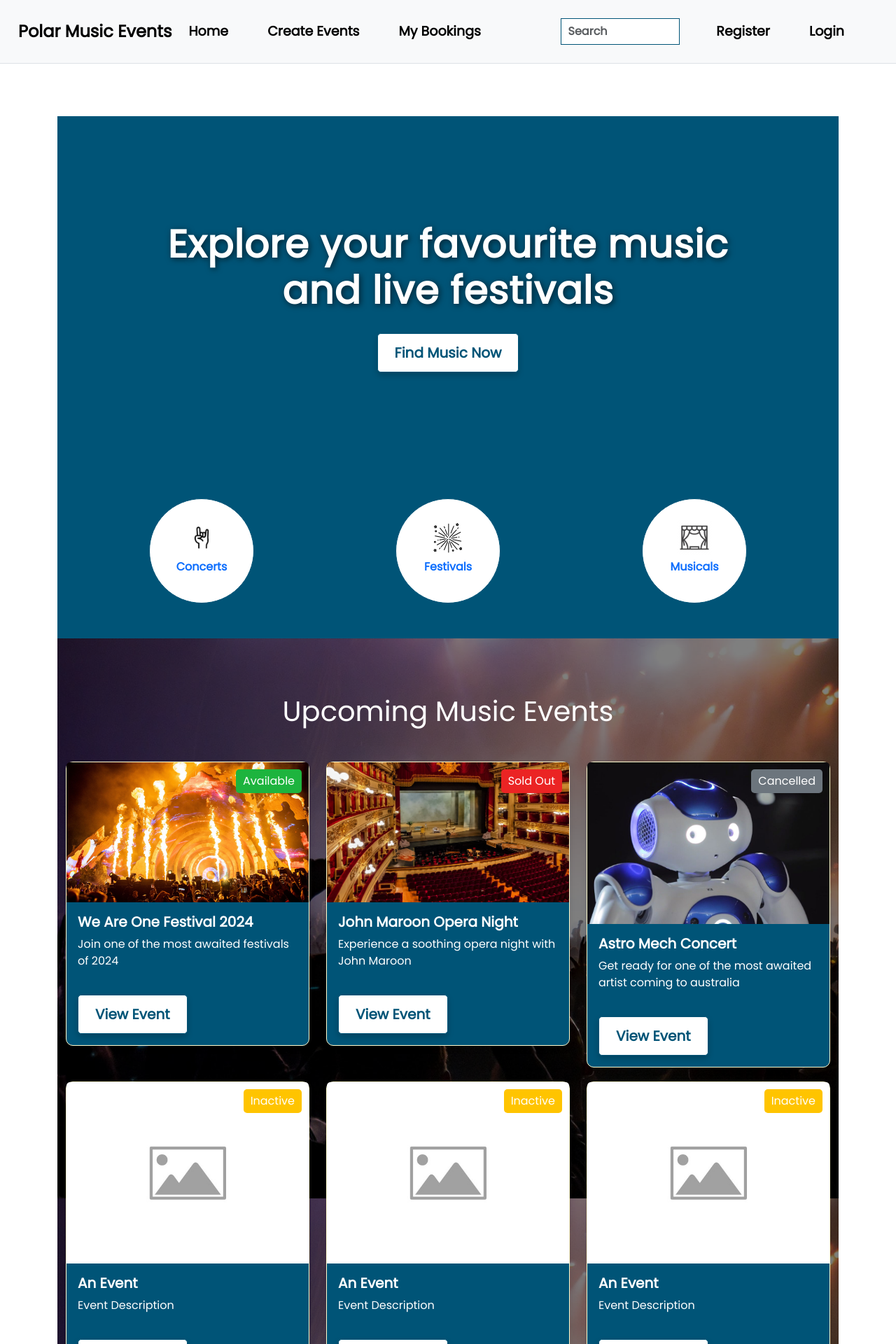
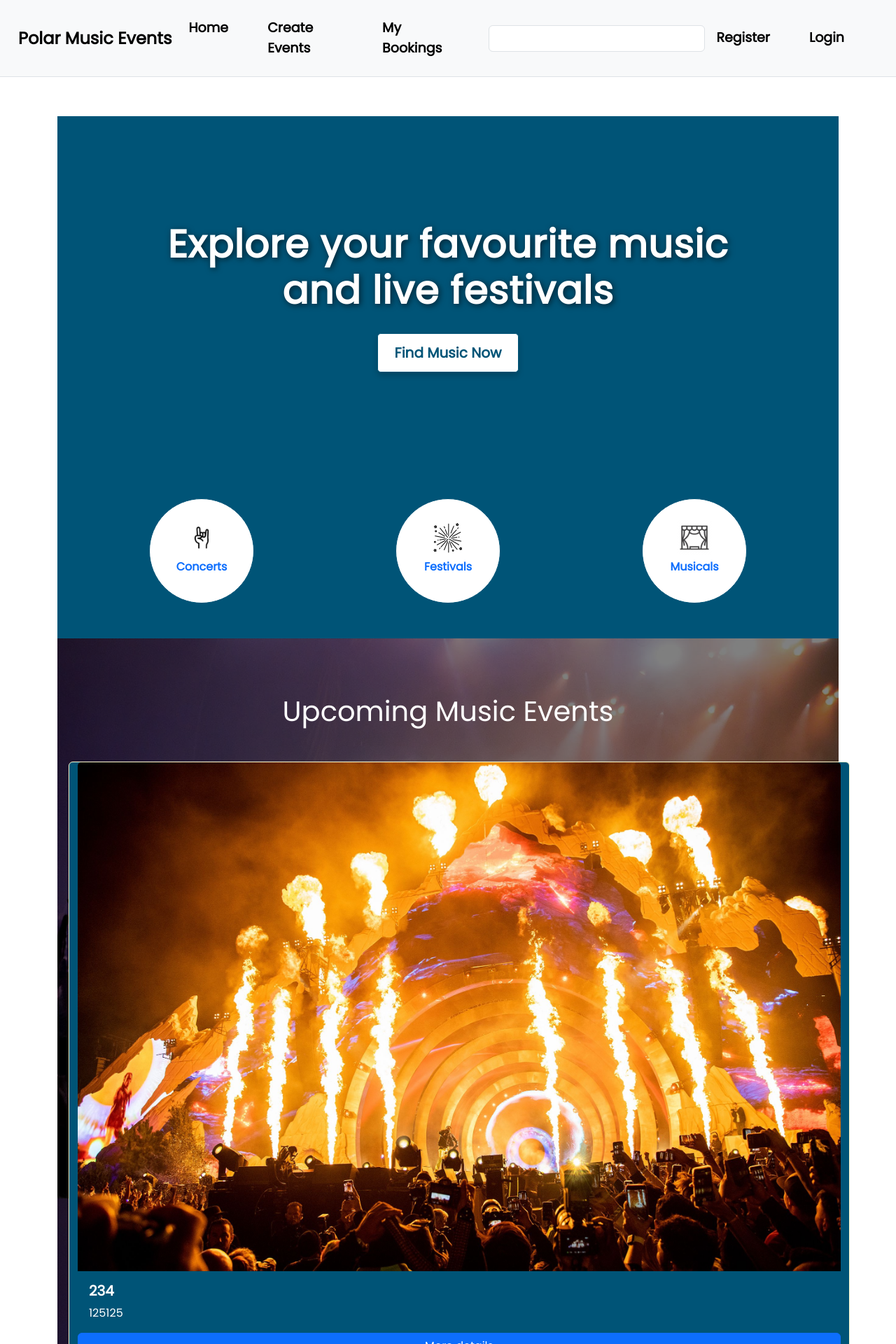
Before and after one commit to n10997148/IAB207Group6, a Flask app: page / in a window 1280 px wide. Shown: the top 1920 px of the page at 70% size. Run offline with Flask 3, Linux system fonts and the light colour scheme; some libraries are stand-ins or nearby versions.

Commit message:
fixed cards on index

```diff
--- a/website/templates/EventDetails.html
+++ b/website/templates/EventDetails.html
@@ -42,8 +42,8 @@
                                     <div class="mb-3">
                                         <label for="ticketType" class="ticket-label">Ticket Type</label>
                                         <select class="form-select" id="ticketType" name="ticketType">
-                                            <option value="general">General Admission - ${{ event.price }}</option>
-                                            <option value="vip">VIP - ${{ event.price * 2 }}</option>
+                                            <option value="general">General Admission - ${{ event.ticket_price }}</option>
+                                            <option value="vip">VIP - ${{ event.ticket_price * 2 }}</option>
                                             <div class="mb-3">
                                                 <label for="name" class="form-label">Your Name</label>
                                                 <input type="text" class="form-control" id="name" placeholder="Enter your name" required>
--- a/website/templates/base.html
+++ b/website/templates/base.html
@@ -35,7 +35,8 @@
                     </li>
                 </ul>
                 <form class="d-flex mx-auto p-2" action="{{ url_for('main.search') }}">
-                    <input class="form-control me-2 search-bar" type="search" placeholder="Search" aria-label="Search">
+                    <input type="text" name="search" class="form-control flex-grow-1 my-1 mr-sm-2" id="SearchForm">
+
                 </form>
                 <ul class="navbar-nav ml-auto">
                     {% if current_user.is_authenticated %}
--- a/website/templates/index.html
+++ b/website/templates/index.html
@@ -40,89 +40,23 @@
         </div>
     </div>
 </div>
-
 <div class="upcoming-events">
     <div class="container">
         <h1 class="text-center mb-5">Upcoming Music Events</h1>
         <div class="row">
-            <div class="col-md-4">
-                <div class="card event-card position-relative">
-                    <img src="{{ url_for('static', filename='img/Concert.jpg') }}" class="card-img-top event-image img-fluid" alt="event image">
+
+            {% if event %}
+            {% for event in event %}
+                <div class="card mx-3">
+                    <img src="{{ url_for('static', filename='img/' + event.image) }}" class="card-img-top" alt="{{ event.name }}">
                     <div class="card-body">
-                        <h5 class="card-title">We Are One Festival 2024</h5>
-                        <p class="card-text">Join one of the most awaited festivals of 2024</p>
-                        <a href="{{ url_for('main.view_event', current_event_id=1) }}" class="btn btn-event">View Event</a>
-                        <span class="event-status status-open">Available</span>
+                        <h5 class="card-title">{{ event.name }}</h5>
+                        <p class="card-text">{{ event.description }}</p>
                     </div>
+                    <a href="{{ url_for('main.show', id=event.id) }}" class="btn btn-primary">More details</a>
                 </div>
-            </div>
-
-
-            <div class="col-md-4">
-              <div class="card event-card position-relative">
-                <img src="Static/img/Opera.jpg" class="card-img-top event-image img-fluid" alt="event image">
-                <div class="card-body">
-                  <h5 class="card-title">John Maroon Opera Night</h5>
-                  <p class="card-text">Experience a soothing opera night with John Maroon</p>
-                  <a href="#" class="btn btn-event">View Event</a>
-                  <span class="event-status status-sold-out">Sold Out</span>
-                </div>
-              </div>
-            </div>
-
-
-            <div class="col-md-4">
-              <div class="card event-card position-relative">
-                <img src="Static/img/Robot.jpeg" class="card-img-top" alt="event image">
-                <div class="card-body">
-                  <h5 class="card-title">Astro Mech Concert</h5>
-                  <p class="card-text">Get ready for one of the most awaited artist coming to australia</p>
-                  <a href="#" class="btn btn-event">View Event</a>
-                  <span class="event-status status-cancelled">Cancelled</span>
-                </div>
-              </div>
-            </div>
-
-
-            <div class="col-md-4">
-              <div class="card event-card position-relative">
-                <img src="Static/img/placeholder-image.jpg" class="card-img-top" alt="event Image">
-                <div class="card-body">
-                  <h5 class="card-title">An Event</h5>
-                  <p class="card-text">Event Description</p>
-                  <a href="#" class="btn btn-event">View Event</a>
-                  <span class="event-status status-inactive">Inactive</span>
-                </div>
-              </div>
-            </div>
-
-
-            <div class="col-md-4">
-              <div class="card event-card position-relative">
-                <img src="Static/img/placeholder-image.jpg" class="card-img-top" alt="event image">
-                <div class="card-body">
-                  <h5 class="card-title">An Event</h5>
-                  <p class="card-text">Event Description</p>
-                  <a href="#" class="btn btn-event">View Event</a>
-                  <span class="event-status status-inactive">Inactive</span>
-                </div>
-              </div>
-            </div>
-
-
-            <div class="col-md-4">
-              <div class="card event-card position-relative">
-                <img src="Static/img/placeholder-image.jpg" class="card-img-top" alt="event image">
-                <div class="card-body">
-                  <h5 class="card-title">An Event</h5>
-                  <p class="card-text">Event Description</p>
-                  <a href="#" class="btn btn-event">View Event</a>
-                  <span class="event-status status-inactive">Inactive</span>
-                </div>
-              </div>
-            </div>
-
-        </div>
-    </div>
-</div>
-{% endblock %}
+            {% endfor %}
+        {% else %}
+            <p>No events available.</p>
+        {% endif %}
+              {% endblock %}
--- a/website/views.py
+++ b/website/views.py
@@ -1,4 +1,4 @@
-from flask import Blueprint, render_template, request, redirect, url_for,flash,current_app
+from flask import Blueprint, render_template, request, redirect, url_for,flash,current_app,abort
 from flask_login import login_required, current_user
 from .models import User,Event,Order, db, Comment
 from .forms import CreateComment,UpdateEvents
@@ -11,6 +11,7 @@ main_bp = Blueprint('main', __name__, template_folder='templates', static_folder
 
 @main_bp.route('/')
 def index():
+    event= Event.query.all()
     event = db.session.scalars(db.select(Event)).all()
     return render_template('index.html', event=event)
 
@@ -20,13 +21,22 @@ def search():
         print(request.args['search'])
         query = "%" + request.args['search'] + "%"
         events = db.session.scalars(db.select(Event).where(db.or_(Event.name.ilike(query),
-                    Event.category.ilike(query),
                     Event.description.ilike(query))))
         return render_template('index.html', events=events)
     else:
         return redirect(url_for('main.index'))
 
 
+@main_bp.route('/show<id>')
+def show(id):
+    event = db.session.scalar(db.select(Event).where(Event.id==id))
+    # create the comment form
+    form = CreateComment()
+
+    # If the database doesn't return a destination, show a 404 page
+    if not event:
+       abort(404)
+    return render_template('EventDetails.html', event=event, form=form)
 @main_bp.route('/view_event/<current_event_id>')
 def view_event(current_event_id):
     current_event = db.session.scalar(db.select(Event).where(Event.id==current_event_id))
```
Also changed, not shown: instance/sitedata.sqlite.
